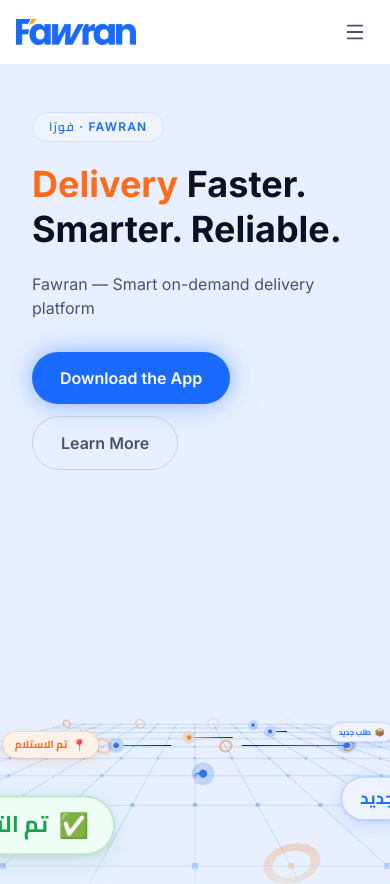
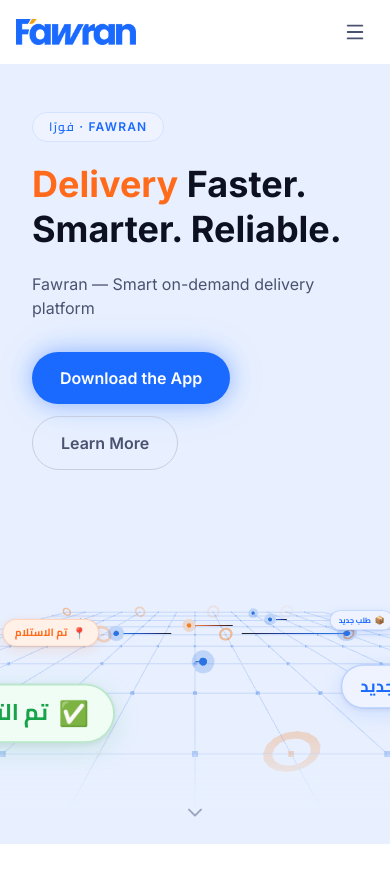
Before and after one commit to kholeoo/Fawran-Landing, a Next.js app: page /en in a window 390 px wide. Shown: the top 884 px of the page. Built offline with nearby package versions, Linux system fonts and the light colour scheme.

Commit message:
fix: remove bottom padding on mobile hero content block

```diff
--- a/src/components/Hero.tsx
+++ b/src/components/Hero.tsx
@@ -21,7 +21,7 @@
     <section className="relative min-h-[100svh] flex flex-col md:flex-row overflow-hidden bg-[#E8F0FF]">
 
       {/* ── Left: content (40%) ── */}
-      <div className="relative z-10 flex flex-col justify-center px-8 md:px-12 lg:px-16 py-28 md:py-0 w-full md:w-[40%] shrink-0">
+      <div className="relative z-10 flex flex-col justify-center px-8 md:px-12 lg:px-16 pt-28 pb-0 md:py-0 w-full md:w-[40%] shrink-0">
         <motion.div
           initial={{ opacity: 0, y: 24 }}
           animate={{ opacity: 1, y: 0 }}
```
